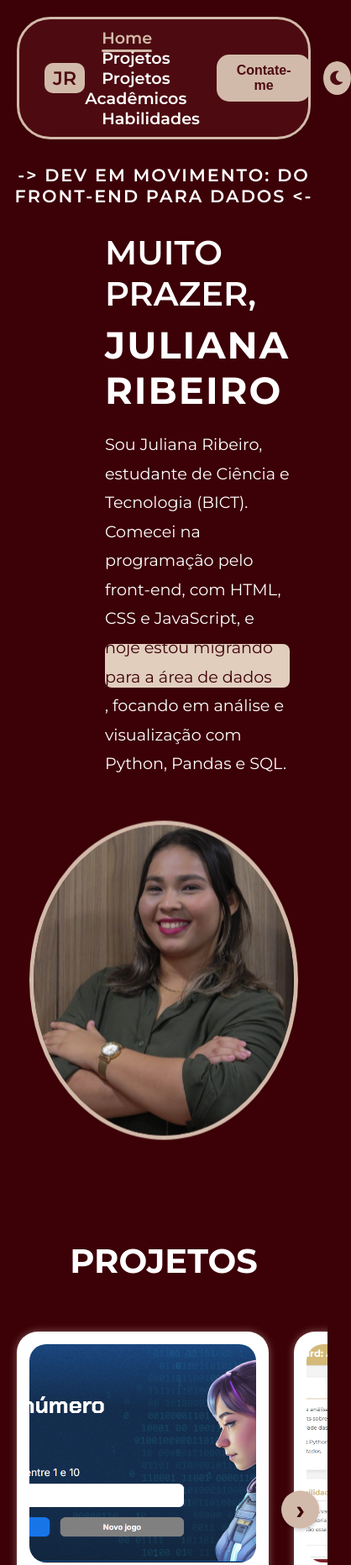
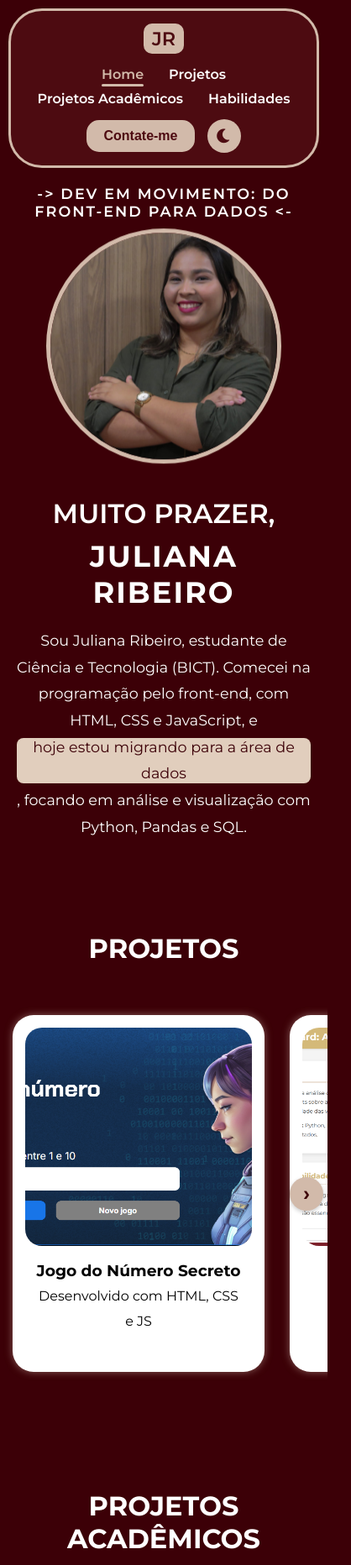
Before and after one commit to jsribeiro2407/Portif-lio, a plain HTML site: page portifolio.html in a window 390 px wide. Shown: the top 1864 px of the page at 84% size, 418 px wide, since content can reach past the window. Drawn offline with Linux system fonts and the light colour scheme.

Commit message:
Alterações no css e js

```diff
--- a/script.js
+++ b/script.js
@@ -32,8 +32,6 @@ document.addEventListener("DOMContentLoaded", () => {
   // Scroll suave, ativar link ativo no menu e botão "Contate-me"
   const linksMenu = document.querySelectorAll('nav a');
   const btnContato = document.querySelector('.contact');
-
-  // ADICIONADO O LOGO LINK AQUI
   const logoLink = document.querySelector('.logo-link');
 
   function scrollToSection(sectionId) {
@@ -57,7 +55,6 @@ document.addEventListener("DOMContentLoaded", () => {
     });
   });
 
-  // ADICIONADO O EVENTO DE CLIQUE PARA O LOGO
   if (logoLink) {
     logoLink.addEventListener('click', e => {
       e.preventDefault();
@@ -174,16 +171,17 @@ document.addEventListener("DOMContentLoaded", () => {
     highlightObserver.observe(highlightSpan);
   }
 
-  // LÓGICA DO CARROSSEL DE PROJETOS
+  // LÓGICA DO CARROSSEL DE PROJETOS (CORRIGIDA)
   function setupCarousel(containerId, leftArrowId, rightArrowId) {
     const container = document.getElementById(containerId);
     const leftArrow = document.getElementById(leftArrowId);
     const rightArrow = document.getElementById(rightArrowId);
 
     if (!container || !leftArrow || !rightArrow) {
-      return;
+      return; // Sai da função se algum elemento não for encontrado
     }
 
+    // A LÓGICA DAS SETAS FICA AQUI FORA DO 'IF'
     const updateArrows = () => {
       const maxScroll = container.scrollWidth - container.clientWidth;
 
@@ -192,12 +190,12 @@ document.addEventListener("DOMContentLoaded", () => {
     };
 
     leftArrow.addEventListener('click', () => {
-      const scrollAmount = (container.querySelector('.project-card').offsetWidth + 30) * 3;
+      const scrollAmount = container.querySelector('.project-card').offsetWidth + 30;
       container.scrollLeft -= scrollAmount;
     });
 
     rightArrow.addEventListener('click', () => {
-      const scrollAmount = (container.querySelector('.project-card').offsetWidth + 30) * 3;
+      const scrollAmount = container.querySelector('.project-card').offsetWidth + 30;
       container.scrollLeft += scrollAmount;
     });
 
--- a/style.css
+++ b/style.css
@@ -215,7 +215,7 @@ main {
   left: 0;
   bottom: 4px;
   width: 100%;
-  height: 75%;
+  height: 85%;
   z-index: -1;
   background-color: var(--highlight-color);
   transform-origin: left;
@@ -261,7 +261,7 @@ main {
   overflow: hidden;
   border: 5px solid var(--primary-accent);
   animation: float 4s ease-in-out infinite;
-  /* MODIFIQUE A LINHA ABAIXO */
+
   transition: transform 0.3s ease-in-out, border-color 0.3s, background-color 0.3s;
   cursor: default;
   display: flex;
@@ -626,3 +626,119 @@ body.light-mode nav a:hover {
 body.light-mode nav a:hover::after {
   background: #f89ea9;
 }
+
+
+@media (max-width: 1024px) {
+  header {
+    flex-direction: column;
+    gap: 15px;
+    position: static; /* Header deixa de ser fixo */
+  }
+
+  main {
+    flex-direction: column-reverse; /* Imagem fica em cima do texto */
+    gap: 30px;
+    padding: 0 20px;
+  }
+
+  .info {
+    padding-left: 0;
+    text-align: center;
+    max-width: 100%;
+  }
+
+  .projects-wrapper {
+    max-width: 700px; /* Mostra 2 cards por vez */
+  }
+}
+
+
+@media (max-width: 768px) {
+  header {
+    margin: 10px;
+    padding: 15px;
+  }
+
+  nav {
+    display: flex;
+    flex-wrap: wrap; /* Permite que o menu quebre a linha se necessário */
+    justify-content: center;
+    gap: 10px;
+  }
+
+  nav a {
+    margin: 0 10px;
+    font-size: 1rem;
+  }
+
+  .slogan {
+    font-size: 1.1rem;
+    margin: 20px 10px;
+  }
+
+  .info h1 {
+    font-size: 2rem;
+  }
+
+  .info h2 {
+    font-size: 2.2rem;
+  }
+
+  .info p {
+    font-size: 1.1rem;
+  }
+
+  .circle {
+    width: 280px;
+    height: 280px;
+  }
+
+  .projects-section h2 {
+    font-size: 2rem;
+  }
+
+  /* Faz o carrossel de projetos ocupar a largura toda */
+  .projects-wrapper {
+    max-width: 100%;
+    padding: 0;
+  }
+
+  .projects-container {
+    padding: 20px 15px;
+  }
+
+  .arrow-btn {
+    width: 40px;
+    height: 40px;
+    font-size: 1.5rem;
+  }
+
+  .left-arrow {
+    left: 5px;
+  }
+
+  .right-arrow {
+    right: 5px;
+  }
+
+  .habilidade-card {
+    width: 140px;
+    height: 140px;
+  }
+
+  .habilidade-card img {
+    width: 60px;
+    height: 60px;
+  }
+
+  .contato-section {
+    margin: 60px 20px;
+    padding: 20px;
+  }
+
+  footer .footer-content {
+    flex-direction: column;
+    gap: 20px;
+    padding-right: 0;
+  }
+}
```
